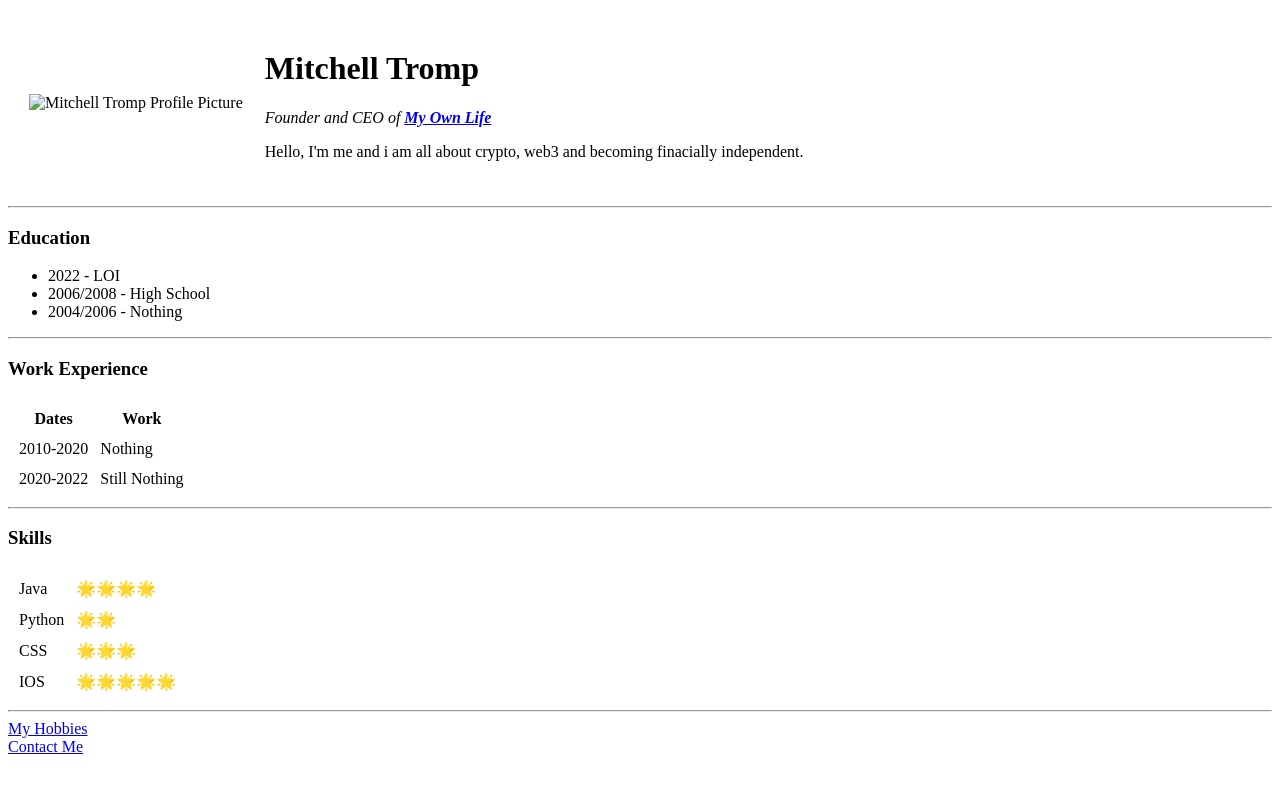
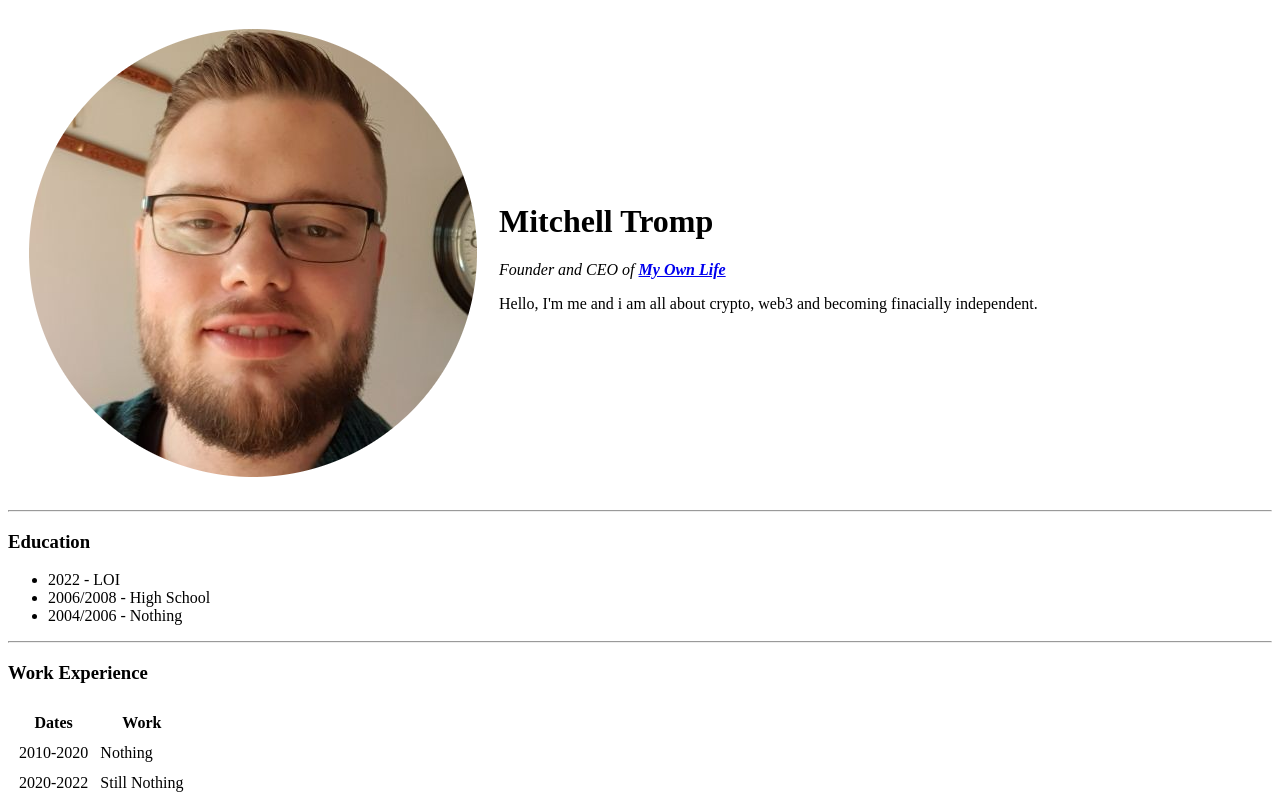
Before and after one commit to BlackGold89/cv, a plain HTML site: page index.html in a window 1280 px wide. Shown: the top 806 px of the page. Drawn offline with Linux system fonts and the light colour scheme.

Commit message:
Update index.html

```diff
--- a/index.html
+++ b/index.html
@@ -8,7 +8,7 @@
   <body>
     <table cellspacing="20">
       <tr>
-        <td><img src="images/ik33-modified.png" alt="Mitchell Tromp Profile Picture" ></td>
+        <td><img src="https://github.com/BlackGold89/cv/blob/main/ik33-modified.png?raw=true" alt="Mitchell Tromp Profile Picture" ></td>
         <td>
           <h1>Mitchell Tromp</h1>
           <p><em>Founder and CEO of <strong><a href="https://www.etsy.com/nl/listing/602052034/hakuna-matata-svg-disney-svg-lion-king">My Own Life</a></strong></em></p>
```
